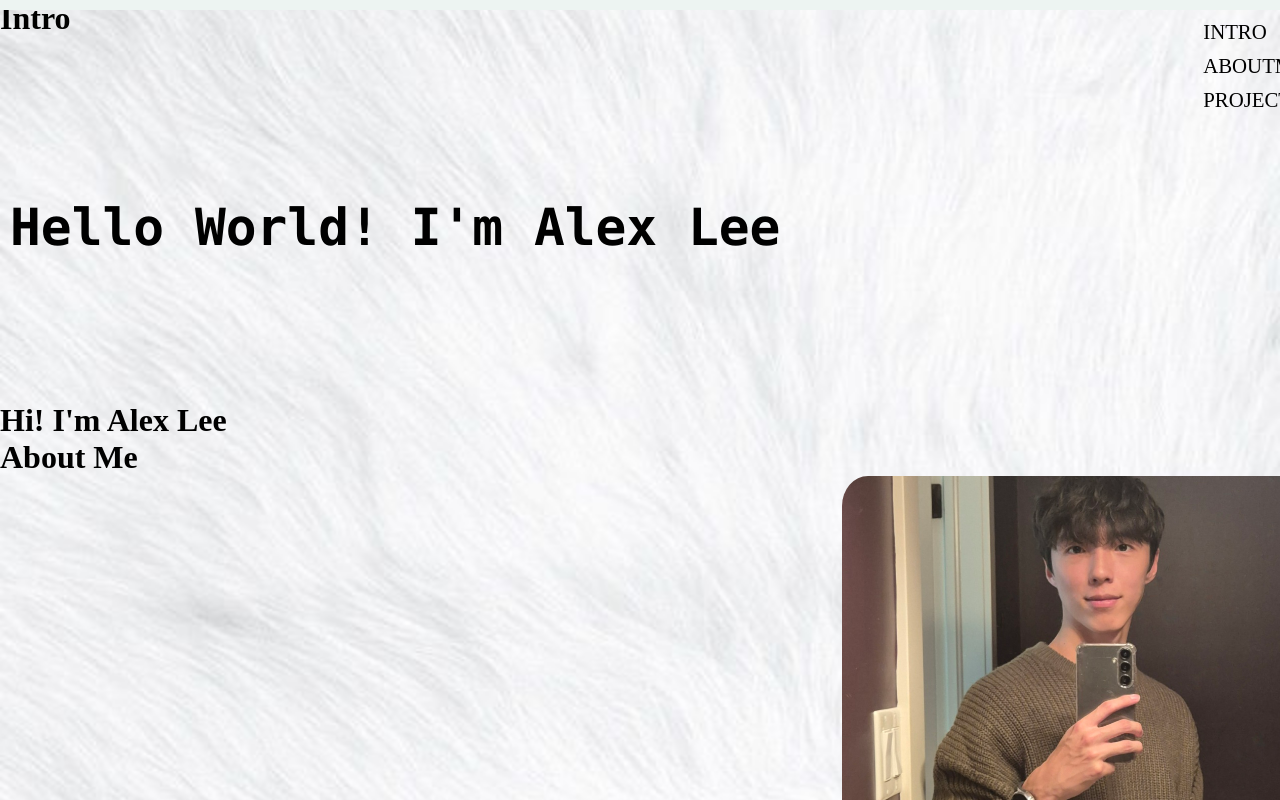
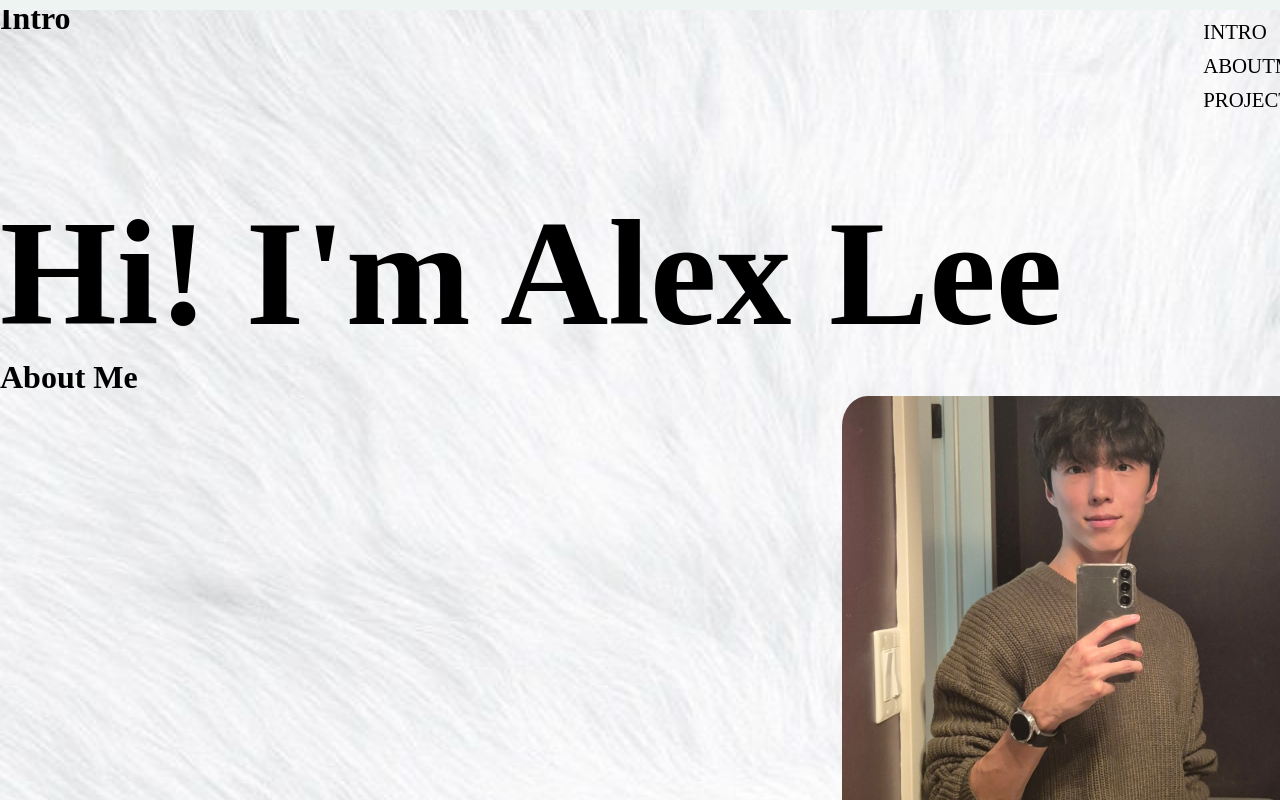
Before and after one commit to 1128alex/alex-lee, a React (Create React App) app: page / in a window 1280 px wide. Shown: the top 800 px of the page. Built offline with nearby package versions, Linux system fonts and the light colour scheme.

Commit message:
intro change

```diff
--- a/src/components/Intro.jsx
+++ b/src/components/Intro.jsx
@@ -32,7 +32,7 @@ const Intro = () => {
 
             <h1>Intro</h1>
             <div style={{ paddingTop: "150px" }}>
-                <h1 id="code">
+                {/* <h1 id="code">
                     <TypeAnimation
                         style={{ whiteSpace: 'pre-line', height: '195px', display: 'block' }}
                         sequence={[
@@ -42,16 +42,16 @@ const Intro = () => {
                         repeat={0}
                         speed={70}
                     />
-                </h1>
+                </h1> */}
                 <motion.div
-                    initial={{ opacity: 0, scale: 0 }}
-                    animate={{ opacity: 1, scale: 1 }}
+                    initial={{ opacity: 0, scale: 1, y: 10 }}
+                    animate={{ opacity: 1, scale: 1, y: 0 }}
                     transition={{
-                        duration: 0.4,
-                        scale: { type: "spring", visualDuration: 0.4, bounce: 0.5 },
+                        duration: 0.5,
+                        scale: { type: "spring", visualDuration: 0.4, bounce: 2 },
                     }}
                     style={{}}
-                ><h1>Hi! I'm Alex Lee</h1></motion.div>
+                ><h1 style={{ fontSize: "150px" }}>Hi! I'm Alex Lee</h1></motion.div>
 
             </div>
         </div >
--- a/src/views/HomeView.jsx
+++ b/src/views/HomeView.jsx
@@ -18,7 +18,7 @@ const HomeView = () => {
                     <Main>
                         <Intro /> {/* Job, Simple greeting(including name) */}
                         <AboutMe /> {/* Name, Phone, Email, School */}
-                        {/* <Skills /> { /*Language, Frontend, Backend, Devops */}
+                        <Skills /> { /*Language, Frontend, Backend, Devops
                         {/* <Archive /> github, it 블로그 */}
                         <Projects />
                         {/* <Career /> */}
```
